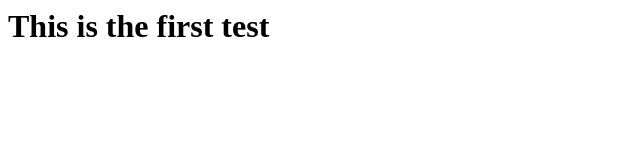
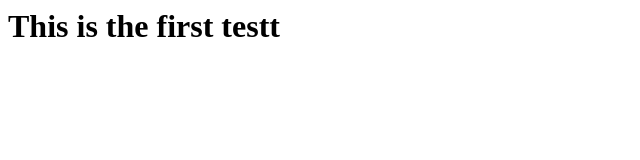
Before and after one commit to sen091/testproject, a plain HTML site: page index1.html in a window 1280 px wide. Shown: the full height of the page, 0-640 px from the left. Drawn offline with Linux system fonts and the light colour scheme.

Commit message:
updated index1.html

```diff
--- a/index1.html
+++ b/index1.html
@@ -1,5 +1,5 @@
 <html>
 <body>
-	<h1> This is the first test</h1>
+	<h1> This is the first testt</h1>
 </body>
 </html>
```
